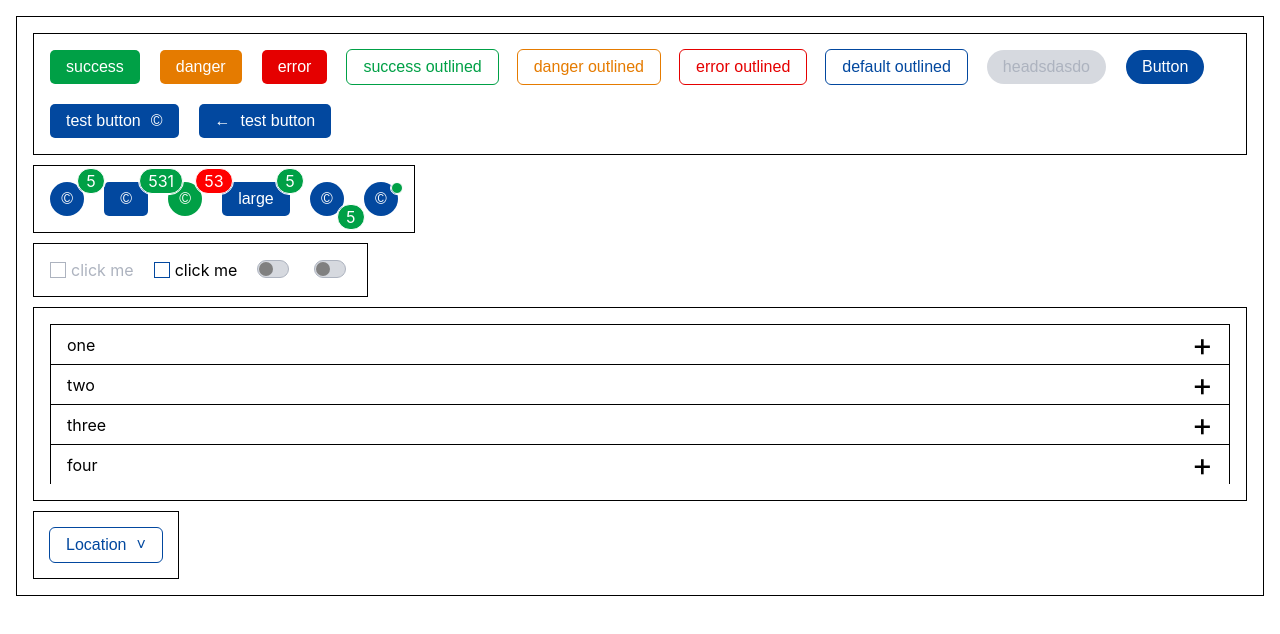
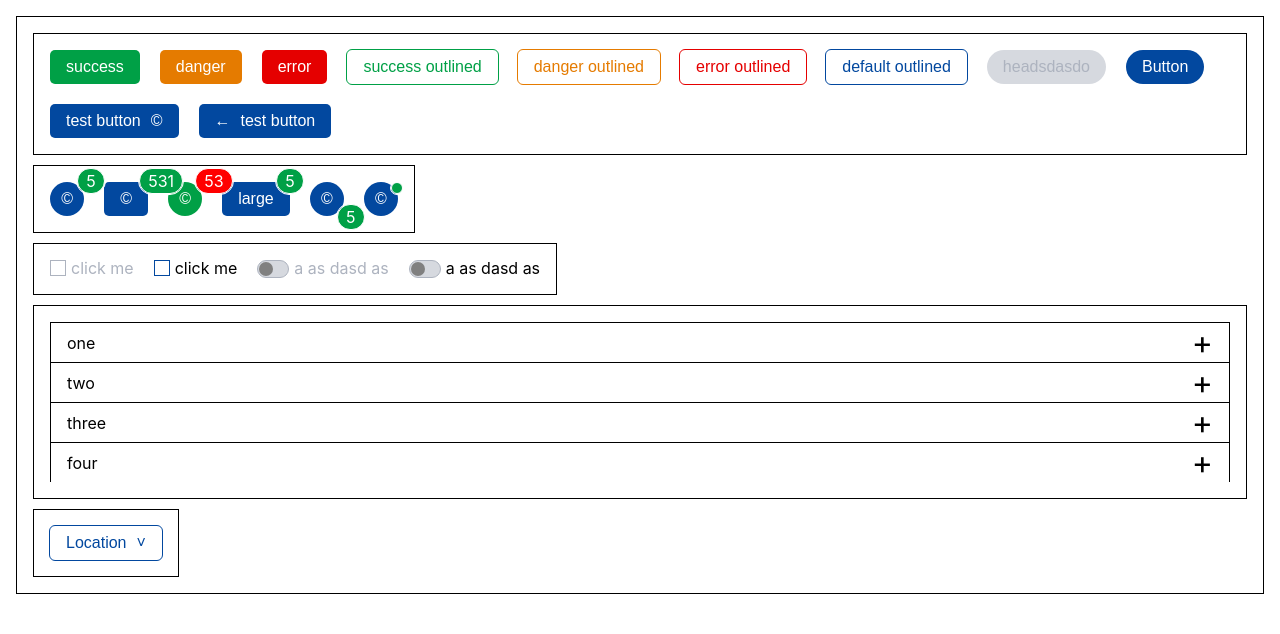
Before and after one commit to bandvov/react-ui-kit, a React (Create React App) app: page / in a window 1280 px wide. Shown: the top 634 px of the page. Built offline with nearby package versions, Linux system fonts and the light colour scheme.

Commit message:
update disable state for checkbox

```diff
--- a/src/App.tsx
+++ b/src/App.tsx
@@ -199,6 +199,7 @@ function App() {
           label={"click me"}
         />
         <Checkbox
+              label="a as dasd as"
           disabled
           variant={"toggle"}
           checked={checked}
@@ -207,6 +208,7 @@ function App() {
           }}
         />
         <Checkbox
+        label="a as dasd as"
           variant={"toggle"}
           checked={checked}
           handler={() => {
--- a/src/components/Checkbox.tsx
+++ b/src/components/Checkbox.tsx
@@ -15,16 +15,18 @@ const HiddenCheckbox = styled.input.attrs({ type: "checkbox" })<{
 
 const ToggleCheckbox = styled.label<ILabel>`
   position: relative;
-  input[type="checkbox"] {
-    background-color: red;
-  }
+  color: ${(props) => (props.disabled ? COLORS.gray : "black")};
+  display: flex;
+  line-height: 16px;
   ::before {
     content: "";
     width: 28px;
     height: 14px;
-    border: 1px solid ${(props) => (props.checked ? COLORS.Blue : COLORS.gray)};
+    border: 1px solid
+      ${(props) =>
+        !props.checked || props.disabled ? COLORS.gray : COLORS.Blue};
     background-color: ${(props) =>
-      props.checked ? "white" : COLORS.lightgrey};
+      !props.checked || props.disabled ? COLORS.lightgrey : "white"};
     border-radius: 9px;
     padding: 1px;
   }
@@ -35,12 +37,13 @@ const ToggleCheckbox = styled.label<ILabel>`
     width: 14px;
     height: 14px;
     border-radius: 50%;
-    background-color: ${(props) => (props.checked ? COLORS.Blue : "gray")};
+    background-color: ${(props) =>
+      !props.checked || props.disabled ? "gray" : COLORS.Blue};
     margin-left: ${(props) => (props.checked ? "16px" : "2px")};
     transition: 0.3s;
   }
-  :hover{
-    cursor: ${(props)=> props.disabled?"not-allowed":"pointer"};
+  :hover {
+    cursor: ${(props) => (props.disabled ? "not-allowed" : "pointer")};
   }
 `;
 
@@ -49,12 +52,12 @@ const ClassicCheckbox = styled.label<ILabel>`
   display: flex;
   align-items: center;
   color: ${(props) => (props.disabled ? COLORS.gray : "black")};
+  line-height: 16px;
   ::before {
     content: "";
     width: 14px;
     height: 14px;
     border: 1px solid ${(props) => (props.disabled ? COLORS.gray : COLORS.Blue)};
-    background-color: white;
   }
   ${(props) => {
     if (props.checked) {
@@ -76,8 +79,8 @@ const ClassicCheckbox = styled.label<ILabel>`
       `;
     }
   }}
-  :hover{
-    cursor: ${(props)=> props.disabled?"not-allowed":"pointer"};
+  :hover {
+    cursor: ${(props) => (props.disabled ? "not-allowed" : "pointer")};
   }
 `;
 const CheckboxContainer = styled.div`
```
